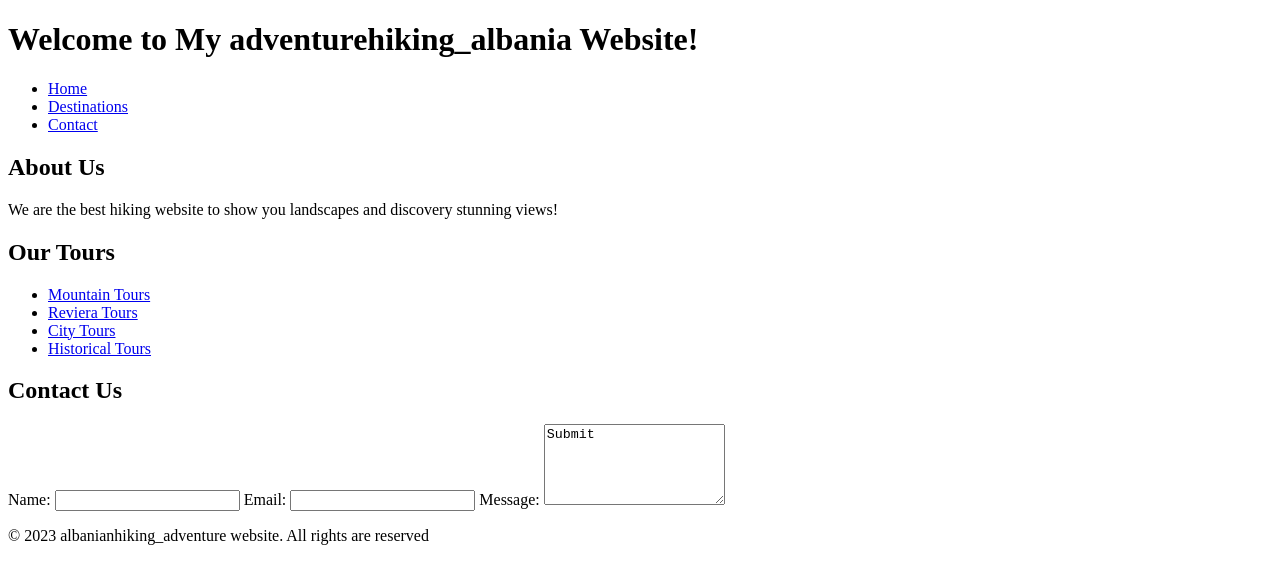
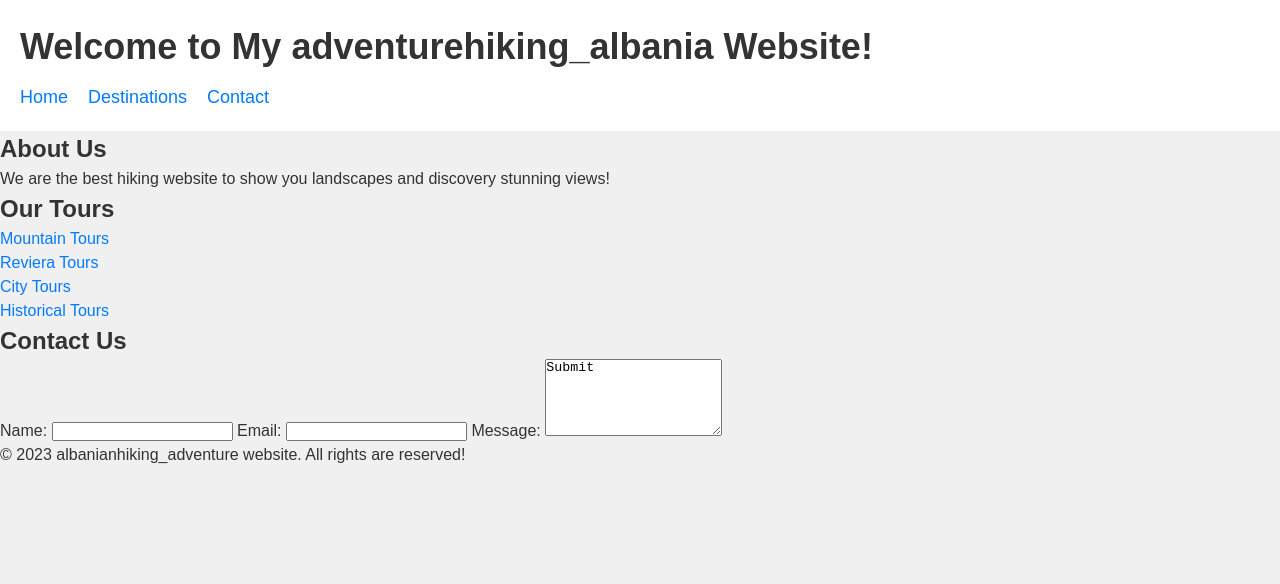
Before and after one commit to albani07/adventurehiking_albania, a plain HTML site: page index.html in a window 1280 px wide. Drawn offline with Linux system fonts and the light colour scheme.

Commit message:
styling the header

```diff
--- a/index.html
+++ b/index.html
@@ -45,7 +45,7 @@
 		</section>
 	</main>
 	<footer>
-		<p>&copy; 2023 albanianhiking_adventure website. All rights are reserved</p>
+		<p>&copy; 2023 albanianhiking_adventure website. All rights are reserved!</p>
 	</footer>
 </body>
 <script src="script.js"></script>
--- a/style.css
+++ b/style.css
@@ -0,0 +1,46 @@
+* {
+	box-sizing: border-box;
+	margin: 0;
+	padding: 0;
+}
+
+body {
+	font-family: Arial, sans-serif;
+	font-size: 16px;
+	line-height: 1.5;
+	color: #333;
+	background-color: #f0f0f0;
+}
+
+a {
+	color: #007bff;
+	text-decoration: none;
+}
+
+a:hover {
+	text-decoration: underline;
+}
+
+header {
+	background-color: #fff;
+	padding: 20px;
+	box-shadow: 0 2px 4px rgba(0, 0, 0, 0);
+}
+
+h1 {
+	font-size: 36px;
+	margin-bottom: 10px;
+}
+
+nav ul {
+	list-style: none;
+	display: flex;
+}
+
+nav ul li {
+	margin-right: 20px;
+}
+
+nav ul li a {
+	font-size: 18px;
+}
```
